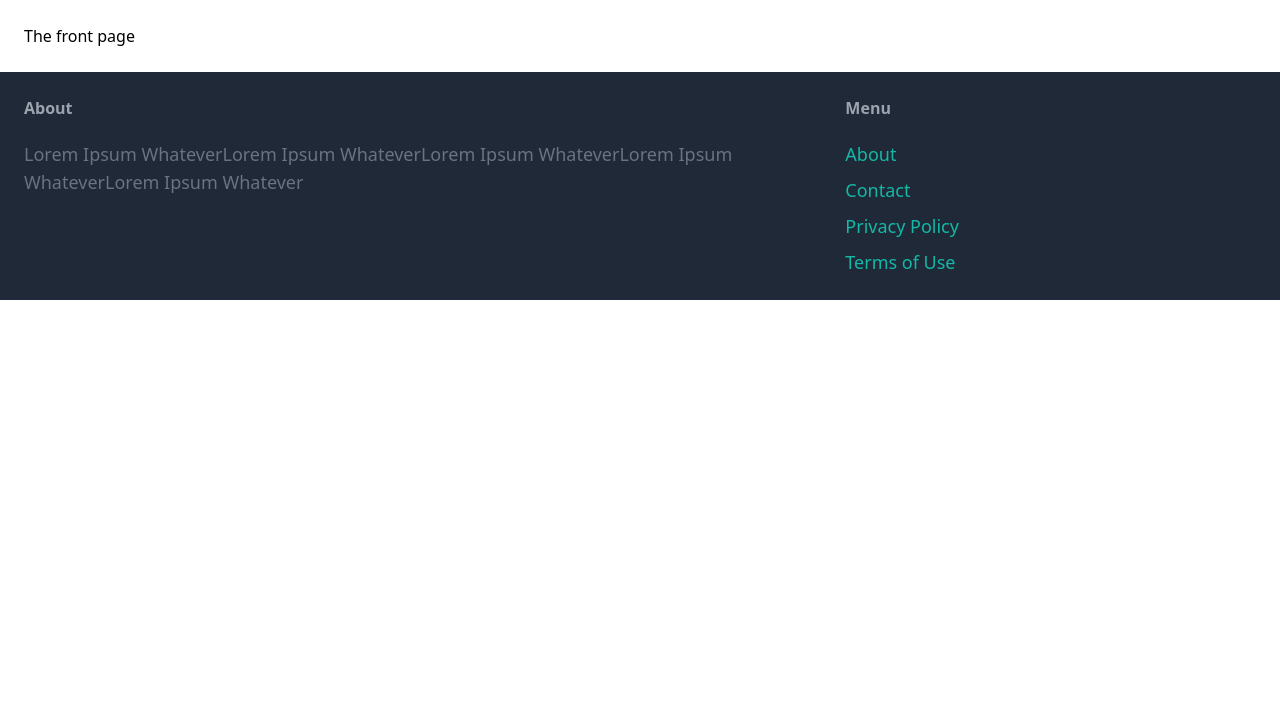
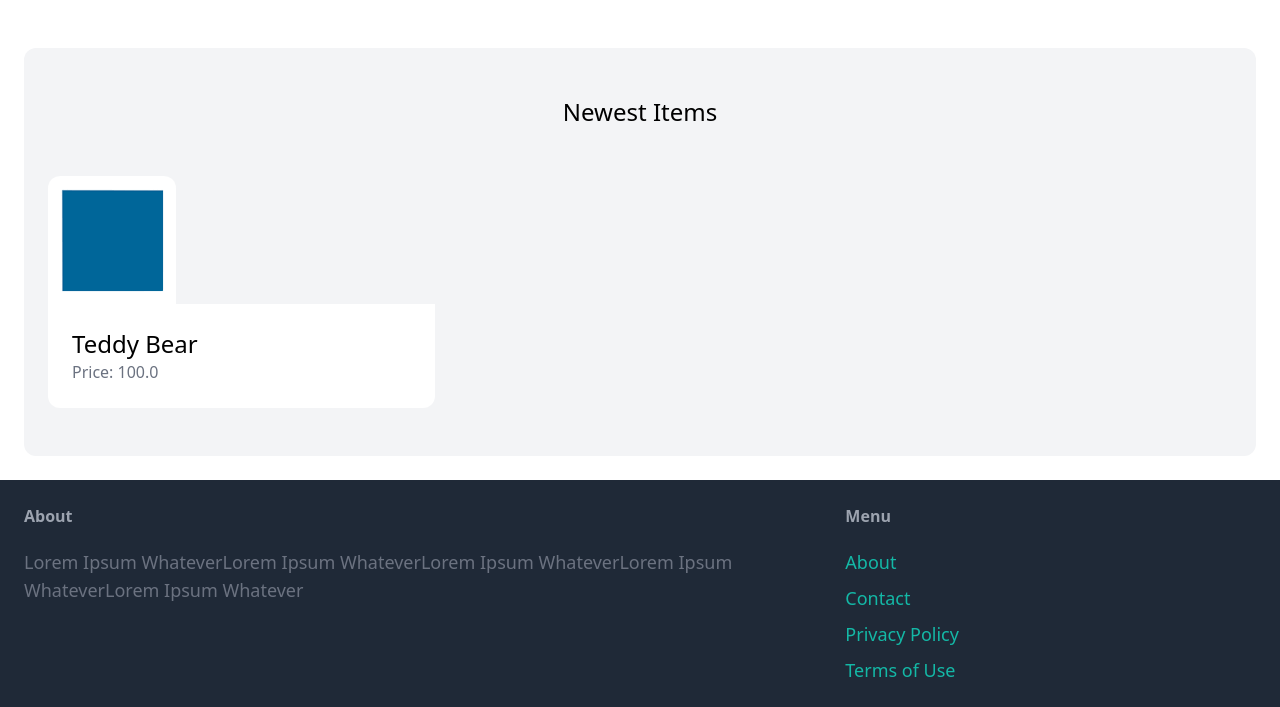
Before and after one commit to michaeljhicks/puddle, a Django app: page / in a window 1280 px wide. Shown: the part 77-784 px from the top of the page. Run offline with Django 4.2, Linux system fonts and the light colour scheme; data comes from the database, SQL or seed files in the repository; both versions use the stored data as it was after the commit; some libraries are stand-ins or nearby versions.

Commit message:
Feat: add items to home page view

```diff
--- a/core/templates/core/index.html
+++ b/core/templates/core/index.html
@@ -3,5 +3,23 @@
 {% block title %}Welcome{% endblock %}
 
 {% block content %}
-    <h1>The front page</h1>
+    <div class="mt-6 px-6 py-12 bg-gray-100 rounded-xl">
+        <h2 class="mb-12 text-2xl text-center">Newest Items</h2>
+
+        <div class="grid grid-cols-3 gap-3">
+            {% for item in items %}
+                <div>
+                    <a href="#">
+                        <div>
+                            <img src="{{ item.image.url }}" class="rounded-t-xl">
+                        </div>
+                        <div class="p-6 bg-white rounded-b-xl">
+                            <h2 class="text-2xl">{{ item.name }}</h2>
+                            <p class="text-gray-500">Price: {{ item.price }}</p>
+                        </div>
+                    </a>
+                </div>
+            {% endfor %}
+        </div>
+    </div>
 {% endblock %}
--- a/core/views.py
+++ b/core/views.py
@@ -1,8 +1,14 @@
 from django.shortcuts import render
+from item.models import Category, Item
 
 # Create your views here.
 def index(request):
-    return render(request, 'core/index.html')
+    items = Item.objects.filter(is_sold=False)[0:6]
+    categories = Category.objects.all()
+    return render(request, 'core/index.html', {
+        'categories': categories,
+        'items': items,
+    })
 
 def contact(request):
     return render(request, 'core/contact.html')
--- a/item/admin.py
+++ b/item/admin.py
@@ -1,6 +1,7 @@
 from django.contrib import admin
 
 # Register your models here.
-from .models import Category
+from .models import Category, Item
 
 admin.site.register(Category)
+admin.site.register(Item)
--- a/item/models.py
+++ b/item/models.py
@@ -21,3 +21,6 @@ class Item(models.Model):
     is_sold = models.BooleanField(default=False)
     created_by = models.ForeignKey(User, related_name='items', on_delete=models.CASCADE)
     created_at = models.DateTimeField(auto_now_add=True)
+
+    def __str__(self):
+        return self.name
--- a/puddle/settings.py
+++ b/puddle/settings.py
@@ -118,6 +118,8 @@ USE_TZ = True
 # https://docs.djangoproject.com/en/4.2/howto/static-files/
 
 STATIC_URL = 'static/'
+MEDIA_URL = 'media/'
+MEDIA_ROOT = BASE_DIR / 'media'
 
 # Default primary key field type
 # https://docs.djangoproject.com/en/4.2/ref/settings/#default-auto-field
--- a/puddle/urls.py
+++ b/puddle/urls.py
@@ -14,6 +14,8 @@ Including another URLconf
     1. Import the include() function: from django.urls import include, path
     2. Add a URL to urlpatterns:  path('blog/', include('blog.urls'))
 """
+from django.conf import settings
+from django.conf.urls.static import static
 from django.contrib import admin
 from django.urls import path
 from core.views import index, contact
@@ -22,4 +24,4 @@ urlpatterns = [
     path('', index, name='index'),
     path('contact/', contact, name='contact'),
     path('admin/', admin.site.urls),
-]
+] + static(settings.MEDIA_URL, document_root=settings.MEDIA_ROOT)
```
Also changed, not shown: db.sqlite3, media/item_images/images.jpg (added).
